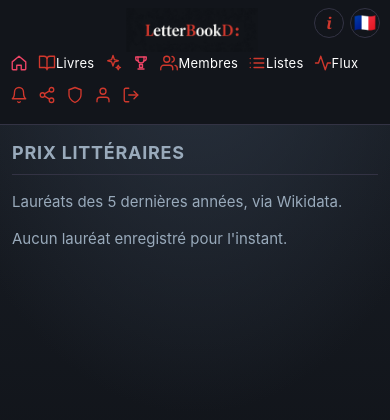
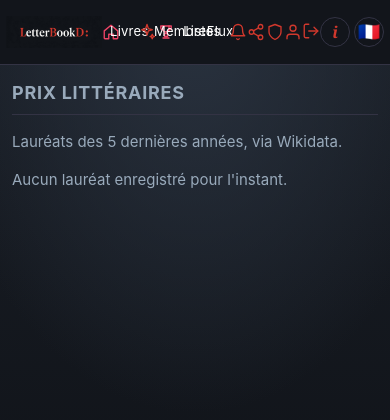
Before and after one commit to mc4spam-cell/letterbookd, a Django app: page /prix/ in a window 390 px wide. Shown: the top 420 px of the page. Run offline with Django 5.2, Linux system fonts and the light colour scheme; the visitor is signed in with stand-in values (Sample User, id 1); data comes from the database, SQL or seed files in the repository; data that the repository does not hold is empty.

Commit message:
nav mobile : icônes uniquement, réparties sur la largeur
Co-Authored-By: Claude Opus 4.7 <noreply@anthropic.com>

```diff
--- a/templates/base.html
+++ b/templates/base.html
@@ -411,26 +411,22 @@
         /* ───── Mobile (≤640px) ───── */
         @media (max-width: 640px) {
             header {
-                padding: 8px 10px;
-                gap: 2px 10px;
+                padding: 8px 6px;
+                gap: 0;
                 font-size: 13px;
-                justify-content: center;
+                justify-content: space-between;
+                align-items: center;
+                flex-wrap: nowrap;
             }
-            header a.brand img { height: 44px; }
-            header a.brand { margin-right: 6px; width: 100%; justify-content: center; }
-            header .nav-ico { margin-right: 0; }
+            header a.brand img { height: 32px; }
+            header a.brand { margin: 0; flex: 0 0 auto; }
+            header .nav-ico { margin: 0; }
             header span[style*="flex:1"] { display: none; }
-            header .nav-user .nav-label,
-            header a[href="/"] .nav-label,
-            header a[href$="sorties/"] .nav-label,
-            header a[href$="prix/"] .nav-label,
-            header a[href$="inviter/"] .nav-label,
-            header a[href$="notifications/"] .nav-label,
-            header a[href$="moderation/"] .nav-label,
-            header form[action$="logout/"] .nav-label { display: none; }
-            header form { margin-left: 0; }
-            header { position: relative; justify-content: flex-start; }
-            .corner-tools { position: absolute; top: 8px; right: 10px; margin-left: 0; }
+            header .nav-label { display: none; }
+            header > a, header > form { flex: 1 1 0; display: inline-flex; align-items: center; justify-content: center; margin: 0; padding: 4px 0; min-width: 0; }
+            header > form button { padding: 0; background: none; border: 0; color: inherit; }
+            header { position: static; }
+            .corner-tools { position: static; margin-left: 0; display: inline-flex; gap: 4px; flex: 0 0 auto; }
             .corner-tools button { min-height: 30px; padding: 0; font-size: 16px; }
 
             main { padding: 14px 12px 40px; }
```
